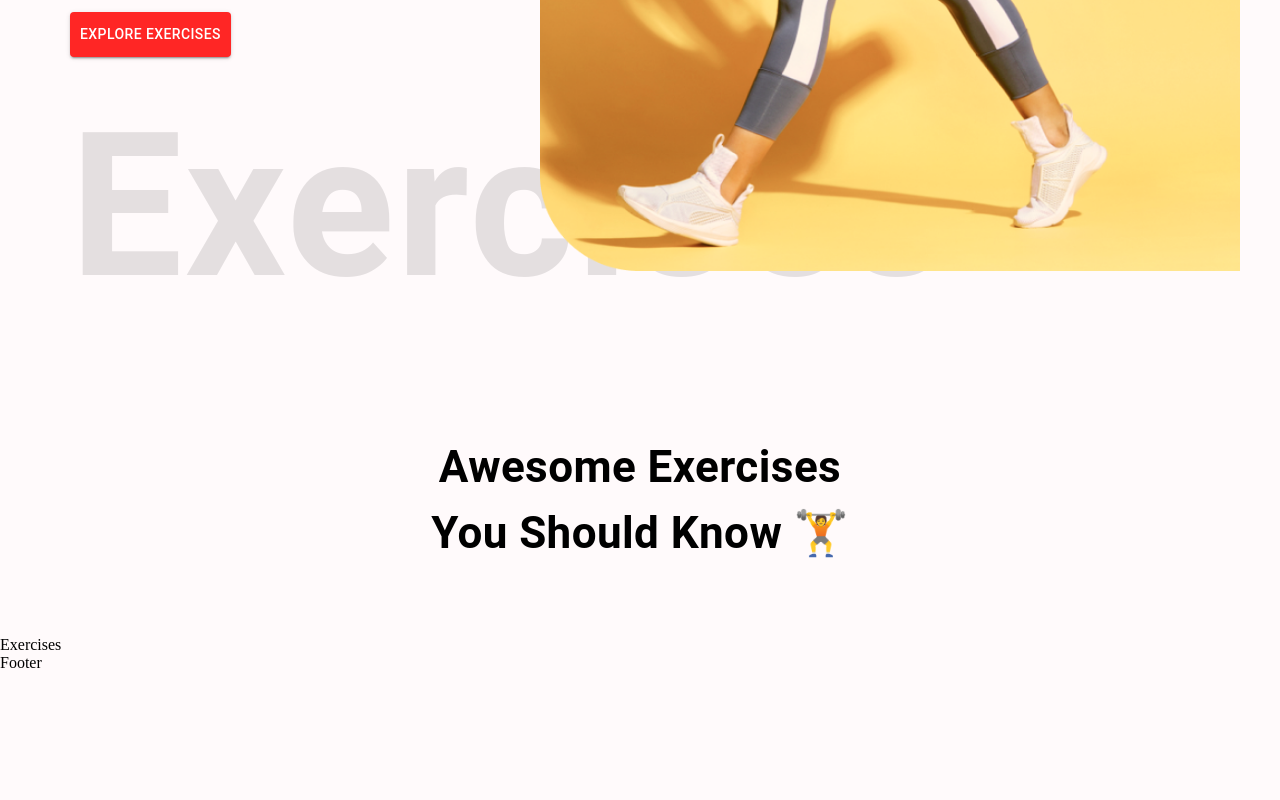
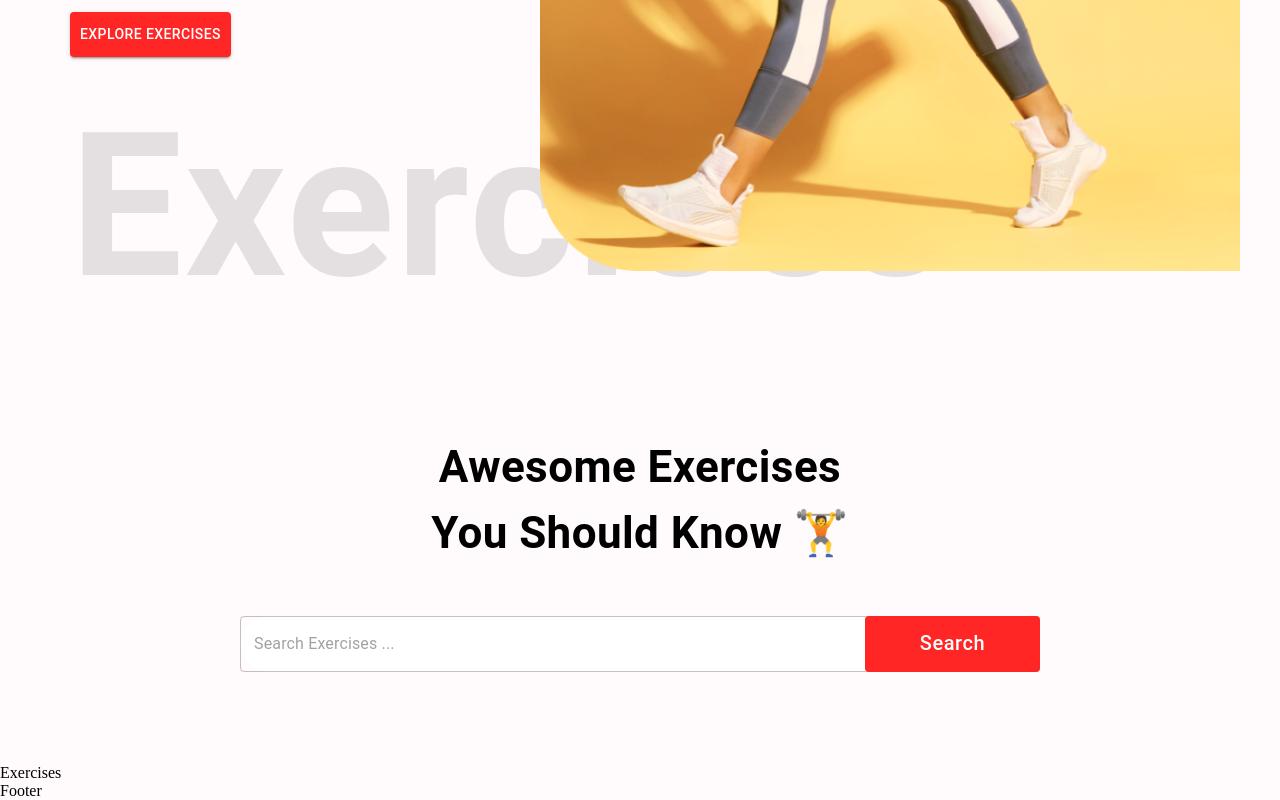
Before and after one commit to ejioguvictor/Gympire, a React (Create React App) app: page / in a window 1280 px wide. Shown: the part 595-1395 px from the top of the page. Before the commit the page ends 1267 px from the top, so only its background shows below. Built offline with nearby package versions, Linux system fonts and the light colour scheme.

Commit message:
feat: styled the exercise search compponent

```diff
--- a/src/components/SearchExercises.js
+++ b/src/components/SearchExercises.js
@@ -9,6 +9,36 @@
       }} mb="50px" textAlign="center">
         Awesome Exercises <br /> You Should Know 🏋️
       </Typography>
+      <Box position="relative" mb="72px">
+        <TextField
+          sx={{
+            input: {
+              fontWeight: "700px",
+              borderRadius: "4px",
+              border: "none"
+            },
+            width: { lg: "800px", xs: "350px" },
+            backgroundColor: "#fff",
+            borderRadius: "40px"
+          }}
+          height="76px"
+          value=""
+          onChange={(e) => { }}
+          placeholder="Search Exercises ..."
+          type="text"
+        />
+        <Button className="search-btn "
+          sx={{
+            bgcolor: "#ff2625",
+            color: "#fff",
+            textTransform: "none",
+            width: { lg: "175px", xs: "80px" },
+            fontSize: { lg: "20px", xs: "14px" },
+            height: "56px",
+            position: "absolute",
+            right: "0"
+          }}>Search</Button>
+      </Box>
     </Stack >
   )
 }
```
